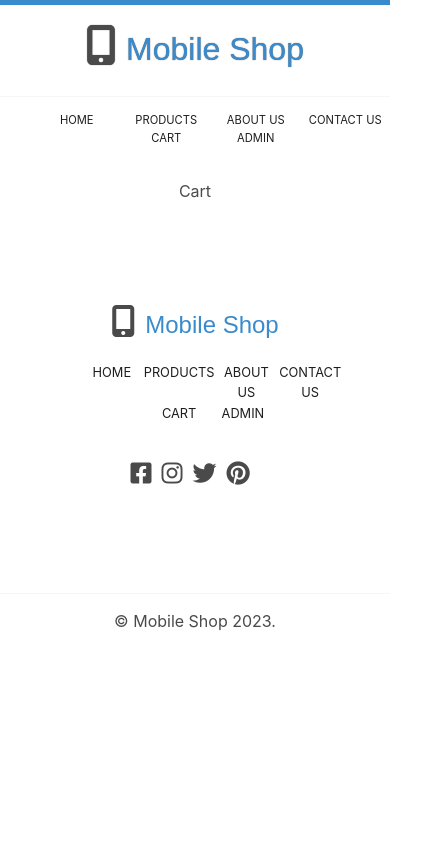
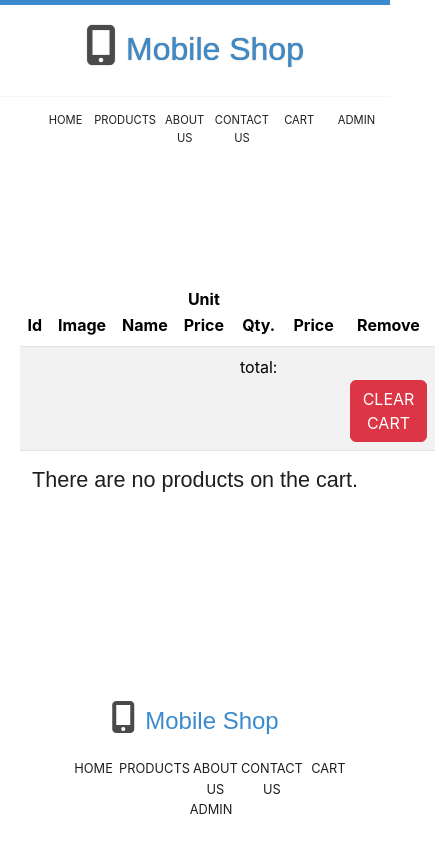
Before and after one commit to dule88/Mobile-App, a React (Create React App) app: page /cart in a window 390 px wide. Shown: the top 844 px of the page, 435 px wide, since content can reach past the window. Built offline with nearby package versions, Linux system fonts and the light colour scheme; a web font is replaced by a local one.

Commit message:
Created static table for Cart

```diff
--- a/public/css/style.css
+++ b/public/css/style.css
@@ -144,7 +144,7 @@ nav ul li {
 @media (max-width: 767px) {
   nav ul li {
     font-size: 0.7rem;
-    flex: 0 0 25%;
+    flex: 0 0 16%;
   }
 }
 nav ul li a {
@@ -255,7 +255,7 @@ footer nav ul li {
 }
 @media (max-width: 767px) {
   footer nav ul li {
-    flex: 0 0 20%;
+    flex: 0 0 16%;
   }
 }
 footer nav ul li a {
@@ -297,7 +297,7 @@ footer article:last-child {
     flex: 0 0 50%;
   }
   }
-  @media (max-width: 450px) {
+  @media (max-width: 480px) {
     .products article .item {
       flex: 0 0 100%;
     }
--- /dev/null
+++ b/src/contexts/CartContext.js
@@ -0,0 +1,16 @@
+import { createContext, useState } from "react";
+
+const CartContext = createContext();
+
+export const CartProvider = ({children}) => {
+    const [cart, setCart] = useState([]);
+
+
+    return (
+        <CartContext.Provider value={{cart, setCart}}>
+            {children}
+        </CartContext.Provider>
+        )
+}
+
+export default CartContext;
--- a/src/index.js
+++ b/src/index.js
@@ -6,15 +6,20 @@ import reportWebVitals from './reportWebVitals';
 import { BrowserRouter } from 'react-router-dom';
 
 import { ProductsProvider } from './contexts/ProductsContext';
+import { CartProvider } from './contexts/CartContext';
 
 
 const root = ReactDOM.createRoot(document.getElementById('root'));
 root.render(
   <React.StrictMode>
     <BrowserRouter>
+
     <ProductsProvider>
+    <CartProvider>
       <App />
+    </CartProvider>
     </ProductsProvider>
+
     </BrowserRouter>
   </React.StrictMode>
 );
--- a/src/pages/Cart.js
+++ b/src/pages/Cart.js
@@ -1,9 +1,59 @@
-import React from 'react'
+import React, {useContext} from 'react'
+import CartContext from '../contexts/CartContext';
+
+
 
 const Cart = () => {
+
+  const {cart, setCart} = useContext(CartContext);
+
+
+
+
   return (
-    <div>Cart</div>
+    <div className='container'>
+          <table className='table table-striped'>
+            <thead>
+              <tr>
+                <th scope="col">Id</th>
+                <th scope="col">Image</th>
+                <th scope="col">Name</th>
+                <th scope="col">Unit Price</th>
+                <th scope="col">Qty.</th>
+                <th scope="col">Price</th>
+                <th scope="col">Remove</th>
+              </tr>
+            </thead>
+            <tbody>
+              {cart.map((item, idx) => {
+                return (
+                  <tr>
+                    <th scope="row">{item.id}</th>
+                    <td><img src={`http://localhost:3000/${item.img}`} alt="Photo" height="30px" /></td>
+                    <td>{item.name}</td>
+                    <td>${item.price}</td>
+                    <td>{item.qty}</td>
+                    <td>${item.price * item.qty}</td>
+                    <td><button class="btn btn-danger">X</button></td>
+                  </tr>
+                );
+              })}
+
+              <tr>
+                <td></td>
+                <td></td>
+                <td></td>
+                <td></td>
+                <td>total:</td>
+                <td></td>
+                <td><button class="btn btn-danger">Clear cart</button></td>
+              </tr>
+            </tbody>
+          </table>
+
+          <h4>There are no products on the cart.</h4>
+    </div>
   )
 }
 
-export default Cart
+export default Cart;
```
